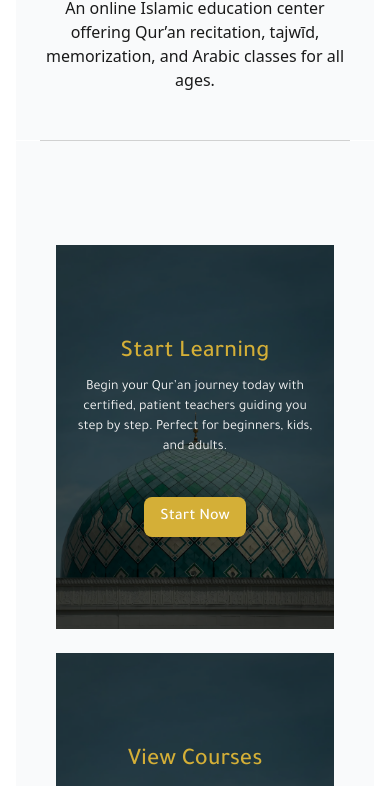
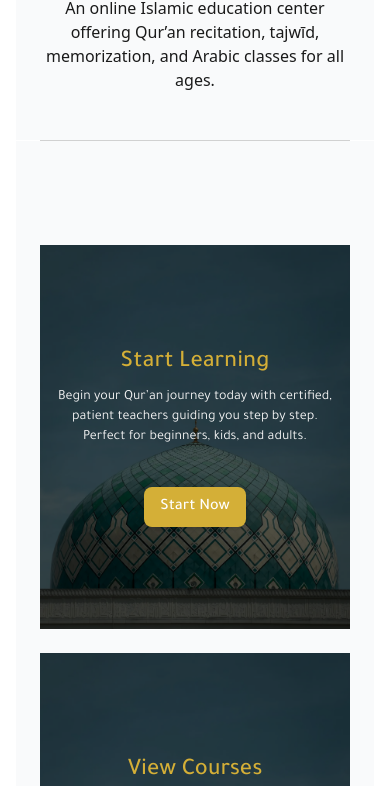
Before and after one commit to WissemJderi/al-nour, a React (Vite) app: page / in a window 390 px wide. Shown: the part 575-1361 px from the top of the page. Built offline with nearby package versions, Linux system fonts and the light colour scheme.

Commit message:
Clean the code of the hero, cta, about us sections

```diff
--- a/src/components/AboutUs.jsx
+++ b/src/components/AboutUs.jsx
@@ -1,4 +1,20 @@
 const AboutUs = () => {
+  const features = [
+    {
+      title: "Accessible",
+      description:
+        "Learn from anywhere in the world with flexible online classes.",
+    },
+    {
+      title: "Authentic",
+      description:
+        "Guided by trusted teachers using authentic Islamic methodology.",
+    },
+    {
+      title: "Excellence",
+      description: "Focused on quality teaching with sincerity and dedication.",
+    },
+  ];
   return (
     <section className="bg-gray-50 py-16 font-tajawal" id="about">
       <div className="max-w-6xl mx-auto px-6 text-center">
@@ -13,30 +29,17 @@ const AboutUs = () => {
         </p>
 
         <div className="grid gap-6 sm:grid-cols-2 lg:grid-cols-3">
-          <div className="bg-white shadow-md p-6">
-            <h3 className="text-lg font-semibold text-accent mb-2">
-              Accessible
-            </h3>
-            <p className="text-sm text-gray-800">
-              Learn from anywhere in the world with flexible online classes.
-            </p>
-          </div>
-          <div className="bg-white shadow-md p-6">
-            <h3 className="text-lg font-semibold text-accent mb-2">
-              Authentic
-            </h3>
-            <p className="text-sm text-gray-800">
-              Guided by trusted teachers using authentic Islamic methodology.
-            </p>
-          </div>
-          <div className="bg-white shadow-md p-6">
-            <h3 className="text-lg font-semibold text-accent mb-2">
-              Excellence
-            </h3>
-            <p className="text-sm text-gray-800">
-              Focused on quality teaching with sincerity and dedication.
-            </p>
-          </div>
+          {features.map(({ title, description }) => (
+            <div
+              key={title}
+              className="bg-white shadow-md p-6 rounded-lg hover:shadow-lg transition"
+            >
+              <h3 className="text-lg font-semibold text-accent mb-2">
+                {title}
+              </h3>
+              <p className="text-sm text-gray-800">{description}</p>
+            </div>
+          ))}
         </div>
       </div>
     </section>
--- a/src/components/CTA.jsx
+++ b/src/components/CTA.jsx
@@ -18,23 +18,20 @@ const CTA = () => {
     },
   ];
 
-  const ctaCards = ctaData.map((card, key) => {
-    return (
-      <CTACard
-        title={card.title}
-        description={card.description}
-        buttonTxt={card.buttonTxt}
-        key={key}
-        to={card.to}
-      />
-    );
-  });
   return (
-    <div className="bg-gray-50 py-16">
-      <ul className="flex md:flex-row flex-col justify-around md:mx-30 mx-10 gap-6 md:my-20 my-10">
-        {ctaCards}
+    <section className="bg-gray-50 py-16">
+      <ul className="flex flex-col md:flex-row justify-around gap-6 mx-6 md:mx-20 lg:mx-30 my-10 md:my-20">
+        {ctaData.map(({ title, description, buttonTxt, to }) => (
+          <CTACard
+            key={title}
+            title={title}
+            description={description}
+            buttonTxt={buttonTxt}
+            to={to}
+          />
+        ))}
       </ul>
-    </div>
+    </section>
   );
 };
 
--- a/src/components/Hero.jsx
+++ b/src/components/Hero.jsx
@@ -1,27 +1,29 @@
 import React from "react";
 const Hero = () => {
   return (
-    <React.Fragment>
-      <section className="relative h-[400px] md:h-[500px] lg:h-[600px] overflow-hidden md:my-20">
+    <>
+      <header className="relative h-[400px] md:h-[500px] lg:h-[600px] overflow-hidden md:my-20">
         <img
           src="/hero-mosque.webp"
           alt="Mosque"
           className="w-full h-full object-cover"
           loading="lazy"
         />
-        <div className="absolute inset-0 bg-black/60"></div>
+        <div className="absolute inset-0 bg-black/60" aria-hidden="true"></div>
         <div className="absolute inset-0 flex items-center justify-center px-6 md:px-12 text-center font-tajawal">
           <h2 className="text-white text-xl sm:text-2xl md:text-4xl lg:text-5xl font-semibold flex flex-col gap-4 md:gap-6 leading-relaxed">
-            وَلَقَدْ يَسَّرْنَا ٱلْقُرْءَانَ لِلذِّكْرِ فَهَلْ مِن مُّدَّكِرٍ
-            <br />
-            <span className="text-sm sm:text-base md:text-lg lg:text-2xl text-gray-200 mt-2 block">
+            <span>
+              وَلَقَدْ يَسَّرْنَا ٱلْقُرْءَانَ لِلذِّكْرِ فَهَلْ مِن مُّدَّكِرٍ
+            </span>
+            <span className="text-sm sm:text-base md:text-lg lg:text-2xl text-gray-200 mt-2">
               "And We have certainly made the Quran easy for remembrance, so is
               there any who will remember?" (Quran 54:17)
             </span>
           </h2>
         </div>
-      </section>
-      <div className="bg-gray-50 py-12 md:py-16 font-medium text-center flex flex-col gap-6 px-6 md:px-20">
+      </header>
+
+      <section className="bg-gray-50 py-12 md:py-16 font-medium text-center flex flex-col gap-6 px-6 md:px-20">
         <h1 className="text-2xl sm:text-3xl md:text-4xl lg:text-5xl leading-snug">
           Learn the Qur’an with certified teachers — anytime, anywhere.
         </h1>
@@ -29,9 +31,10 @@ const Hero = () => {
           An online Islamic education center offering Qur’an recitation, tajwīd,
           memorization, and Arabic classes for all ages.
         </p>
-      </div>
+      </section>
+
       <hr className="text-neutral-dark-gray/20 mx-6 md:mx-20 lg:mx-40" />
-    </React.Fragment>
+    </>
   );
 };
 
```
